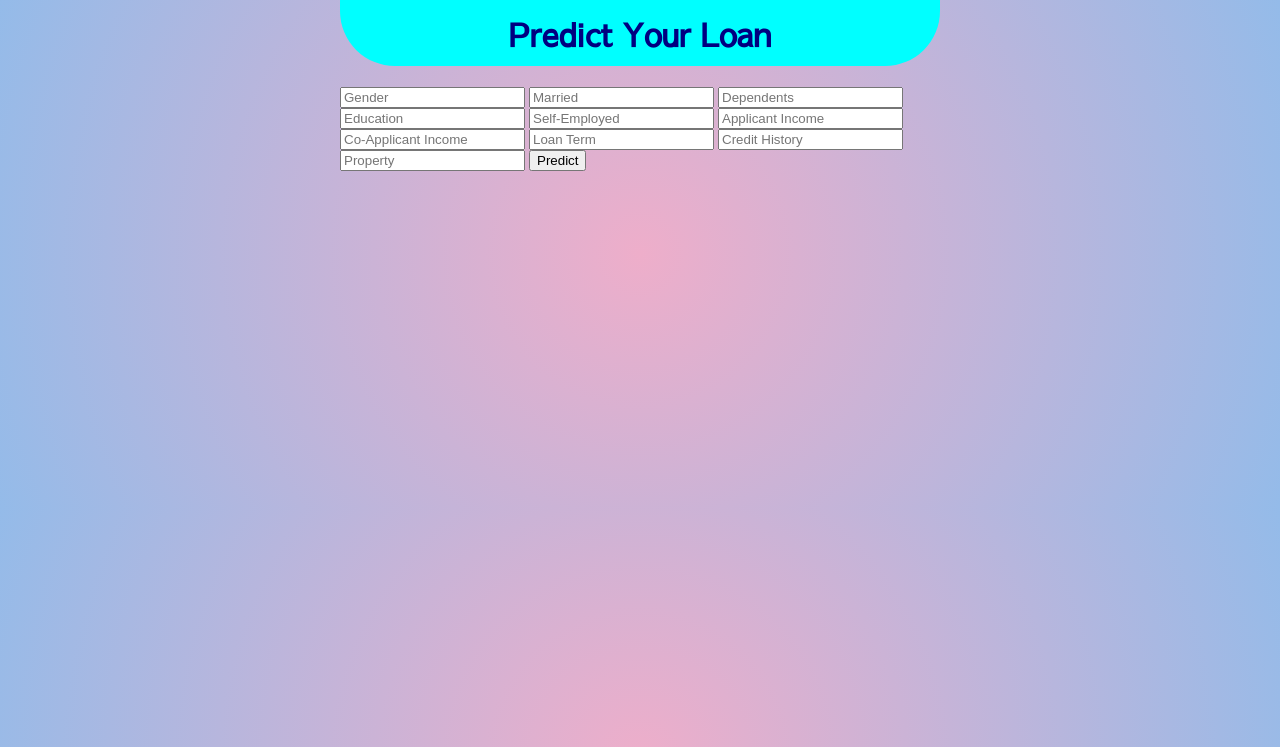
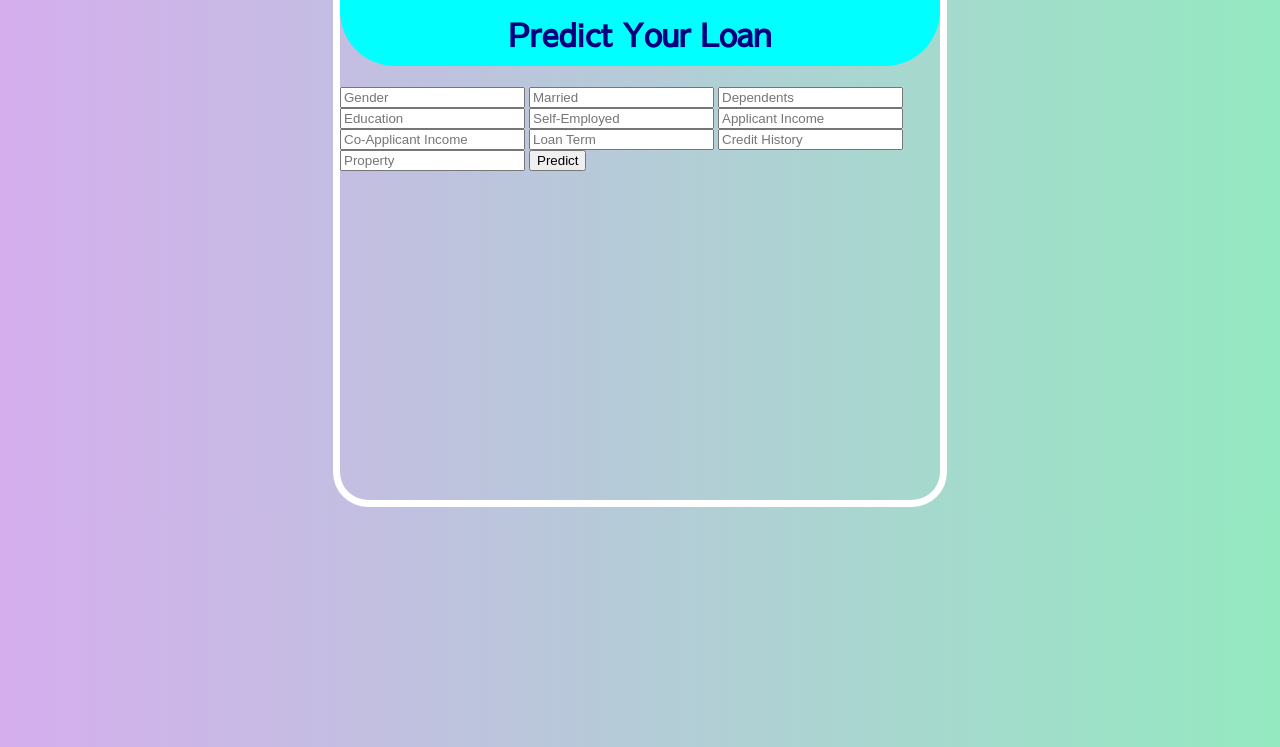
Before and after one commit to kartik-soni1707/Flask, a Flask app: page / in a window 1280 px wide. Shown: the top 747 px of the page. Run offline with Flask 2, Linux system fonts and the light colour scheme.

Commit message:
Update index.html

```diff
--- a/templates/index.html
+++ b/templates/index.html
@@ -27,13 +27,12 @@
       border-bottom-left-radius:55px ;
     }
     body{
-      background: rgb(131,58,180);
-      background: rgb(238,174,202);
-background: radial-gradient(circle, rgba(238,174,202,1) 0%, rgba(148,187,233,1) 100%);
+      background: rgb(213,174,238);
+background: linear-gradient(90deg, rgba(213,174,238,1) 0%, rgba(148,233,193,1) 100%);
     }
     .login{
-
-
+      border:7px solid white;
+      border-top:none;
       height:500px;
       width:600px;
       margin: auto;
```
